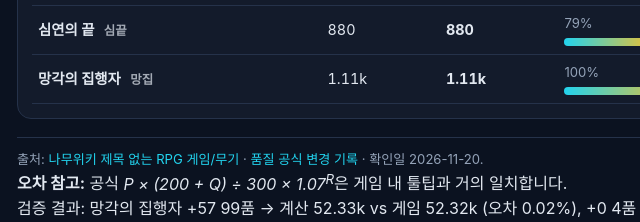
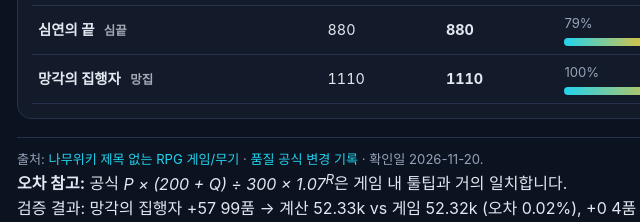
Before and after one commit to dubble95/untitled-rpg-damage-calculator, a plain HTML site: page index.html in a window 1280 px wide. Shown: the part 1022-1244 px from the top of the page, 279-919 px from the left. Drawn offline with Linux system fonts and the light colour scheme.

Commit message:
fix: 기본값 표시를 고정 값으로 변경 (k 단위 임계값 10,000으로 상향)
- formatDamage의 k 단위 임계값을 1,000에서 10,000으로 상향
- 기본값(망집 0강 100품) 시 '1.11k' 대신 '1110' 고정 값 표시
- 게임 도감의 공격력 555와 일치

Co-authored-by: Copilot <223556219+Copilot@users.noreply.github.com>

```diff
--- a/index.html
+++ b/index.html
@@ -528,10 +528,10 @@
       { threshold: 1e12, suffix: "t" },
       { threshold: 1e9, suffix: "b" },
       { threshold: 1e6, suffix: "m" },
-      { threshold: 1e3, suffix: "k" }
+      { threshold: 1e4, suffix: "k" }
     ];
     const unit = units.find(unit => Math.abs(value) >= unit.threshold);
-    if (!unit) return Math.round(value).toLocaleString("ko-KR");
+    if (!unit) return (Math.round(value * 10) / 10).toFixed(1).replace(/\.0$/, "");
 
     const compact = (value / unit.threshold).toFixed(2).replace(/\.?0+$/, "");
     return compact + unit.suffix;
```
